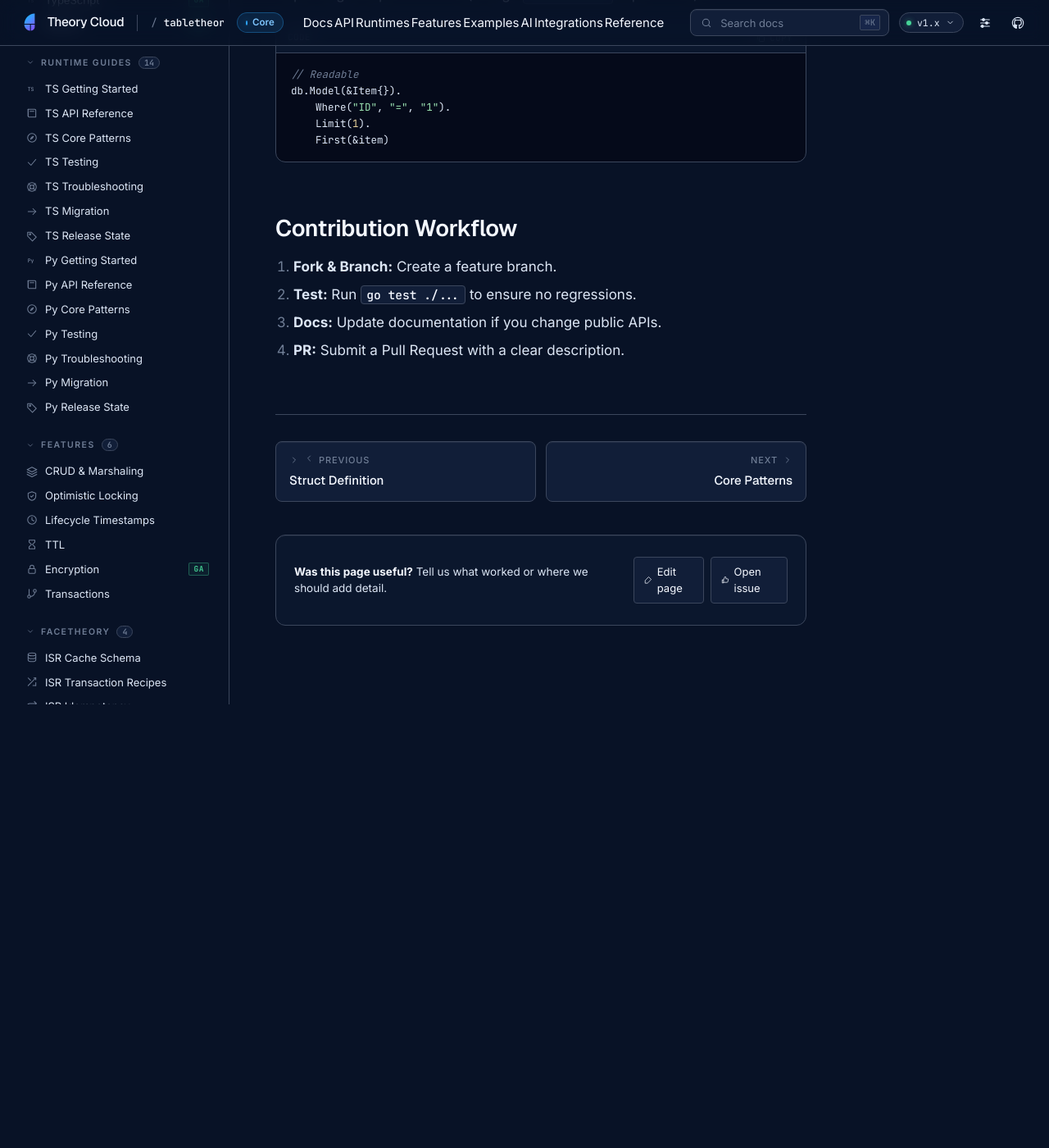
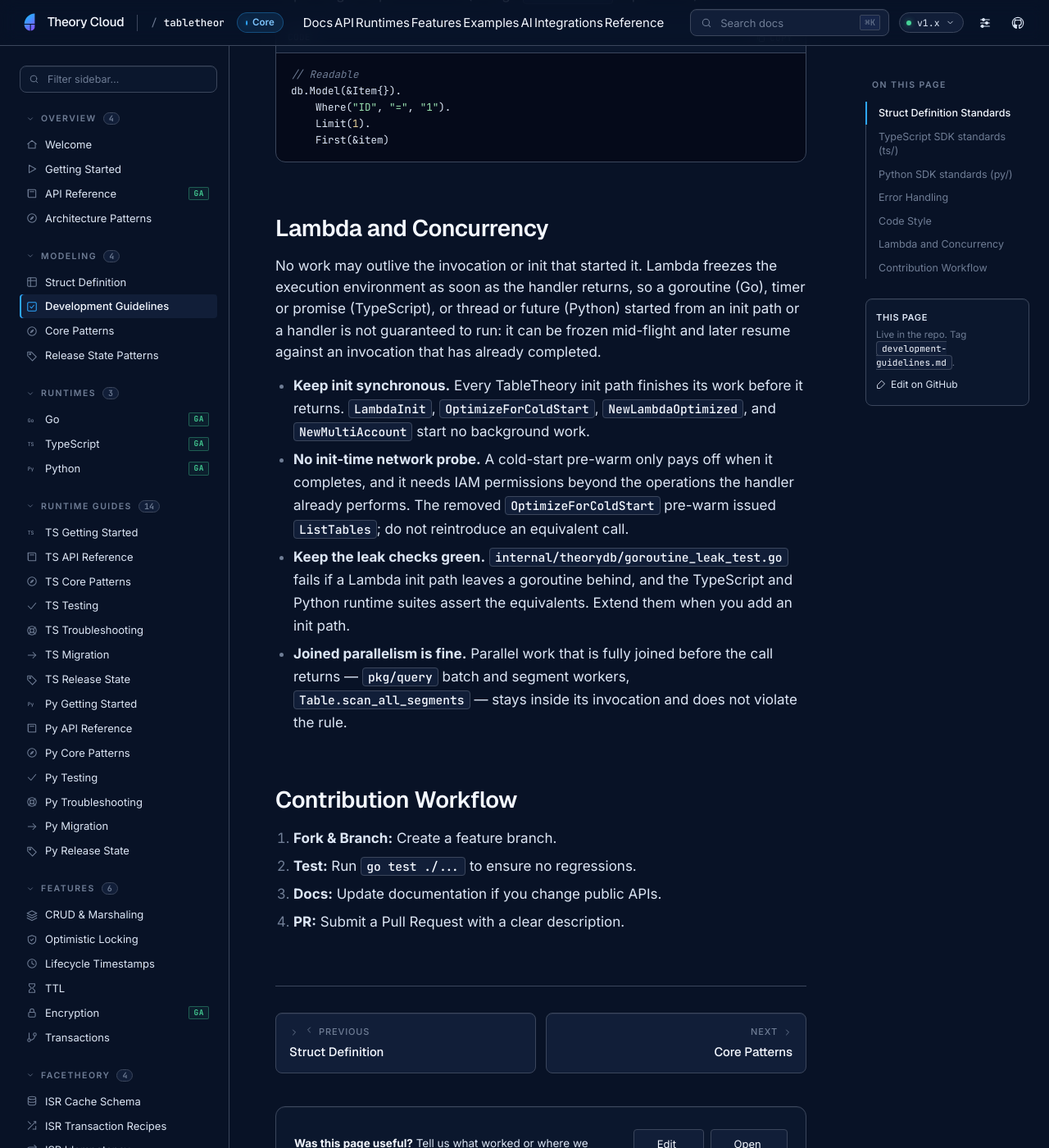
Before and after one commit to theory-cloud/TableTheory, a Jekyll site: the page built from docs/development-guidelines.md, in a window 1280 px wide and 1400 px high, scrolled down 2917 px. Shown: the whole window at 82% size. Built offline with Jekyll 4.4.1, drawn with Linux system fonts in a browser that asks for light colours; before the commit the page ends 3776 px from its top, so only the background shows below that.

Commit message:
docs(lambda): document the no-detached-work invariant
States the invariant -- no work may outlive the init or invocation that started it -- and the change across the changelog, CONTRIBUTING, the development guidelines, the core patterns guide, and all three runtime docs.

Records that the removed pre-warm needed dynamodb:ListTables beyond a handler's item permissions, so a policy granting it only for that pre-warm can drop the grant.

````diff
--- a/docs/development-guidelines.md
+++ b/docs/development-guidelines.md
@@ -95,6 +95,15 @@ db.Model(&Item{}).
     First(&item)
 ```
 
+## Lambda and Concurrency
+
+No work may outlive the invocation or init that started it. Lambda freezes the execution environment as soon as the handler returns, so a goroutine (Go), timer or promise (TypeScript), or thread or future (Python) started from an init path or a handler is not guaranteed to run: it can be frozen mid-flight and later resume against an invocation that has already completed.
+
+- **Keep init synchronous.** Every TableTheory init path finishes its work before it returns. `LambdaInit`, `OptimizeForColdStart`, `NewLambdaOptimized`, and `NewMultiAccount` start no background work.
+- **No init-time network probe.** A cold-start pre-warm only pays off when it completes, and it needs IAM permissions beyond the operations the handler already performs. The removed `OptimizeForColdStart` pre-warm issued `ListTables`; do not reintroduce an equivalent call.
+- **Keep the leak checks green.** `internal/theorydb/goroutine_leak_test.go` fails if a Lambda init path leaves a goroutine behind, and the TypeScript and Python runtime suites assert the equivalents. Extend them when you add an init path.
+- **Joined parallelism is fine.** Parallel work that is fully joined before the call returns — `pkg/query` batch and segment workers, `Table.scan_all_segments` — stays inside its invocation and does not violate the rule.
+
 ## Contribution Workflow
 
 1.  **Fork & Branch:** Create a feature branch.
````
Also changed, not shown: CONTRIBUTING.md (+13 -0 lines), docs/core-patterns.md (+1 -0 lines), docs/runtimes/go.md (+10 -0 lines), docs/runtimes/python.md (+8 -0 lines), docs/runtimes/typescript.md (+9 -0 lines), CHANGELOG.md.
